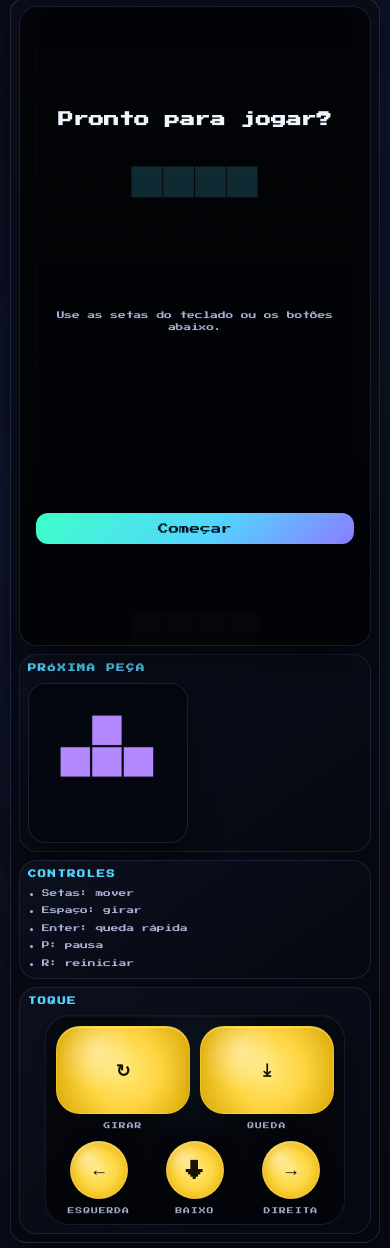
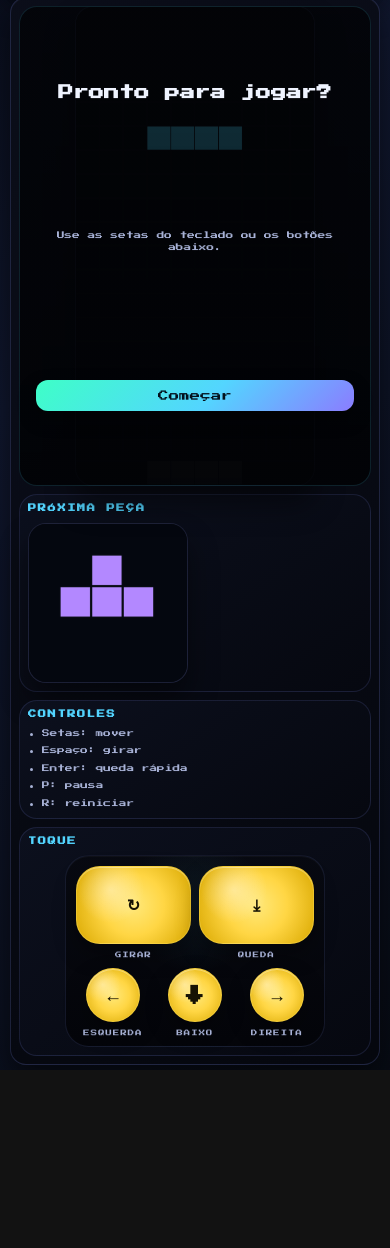
Before and after one commit to sidneyamorim1/tetris, a website: page index.html in a window 390 px wide. Shown: the part 442-1690 px from the top of the page. After the commit the page ends 1512 px from the top, so only its background shows below. Drawn offline with Linux system fonts and the light colour scheme.

Commit message:
Ajusta layout mobile do Tetris

```diff
--- a/styles.css
+++ b/styles.css
@@ -343,7 +343,11 @@ body.bonus-active canvas#board {
   .actions-row { flex-direction: column; }
   .btn { width: 100%; padding: 10px 10px; font-size: 0.66rem; }
   .game-card { gap: 8px; }
-  canvas#board { max-width: min(100%, 320px); }
+  .board-wrap { justify-items: center; }
+  canvas#board {
+    width: min(88vw, 240px);
+    max-width: min(88vw, 240px);
+  }
   .mini-card { padding: 8px; }
   .mini-card h2 { font-size: 0.52rem; line-height: 1.35; }
   .mini-card ul, .overlay p { font-size: 0.48rem; line-height: 1.5; }
@@ -351,11 +355,11 @@ body.bonus-active canvas#board {
     position: static;
     backdrop-filter: none;
   }
-  .touch-pad { width: min(100%, 300px); padding: 10px; }
-  .touch-row { gap: 10px; }
-  .touch-control span { font-size: 0.42rem; }
-  .touch-btn--action { min-height: 88px; font-size: 1.1rem; }
-  .touch-btn--circle { width: clamp(50px, 15vw, 62px); height: clamp(50px, 15vw, 62px); }
+  .touch-pad { width: min(100%, 260px); padding: 10px; gap: 10px; }
+  .touch-row { gap: 8px; }
+  .touch-control span { font-size: 0.4rem; }
+  .touch-btn--action { min-height: 78px; font-size: 1rem; }
+  .touch-btn--circle { width: clamp(46px, 14vw, 56px); height: clamp(46px, 14vw, 56px); }
   .touch-btn--drop { min-height: 44px; }
 }
 
```
